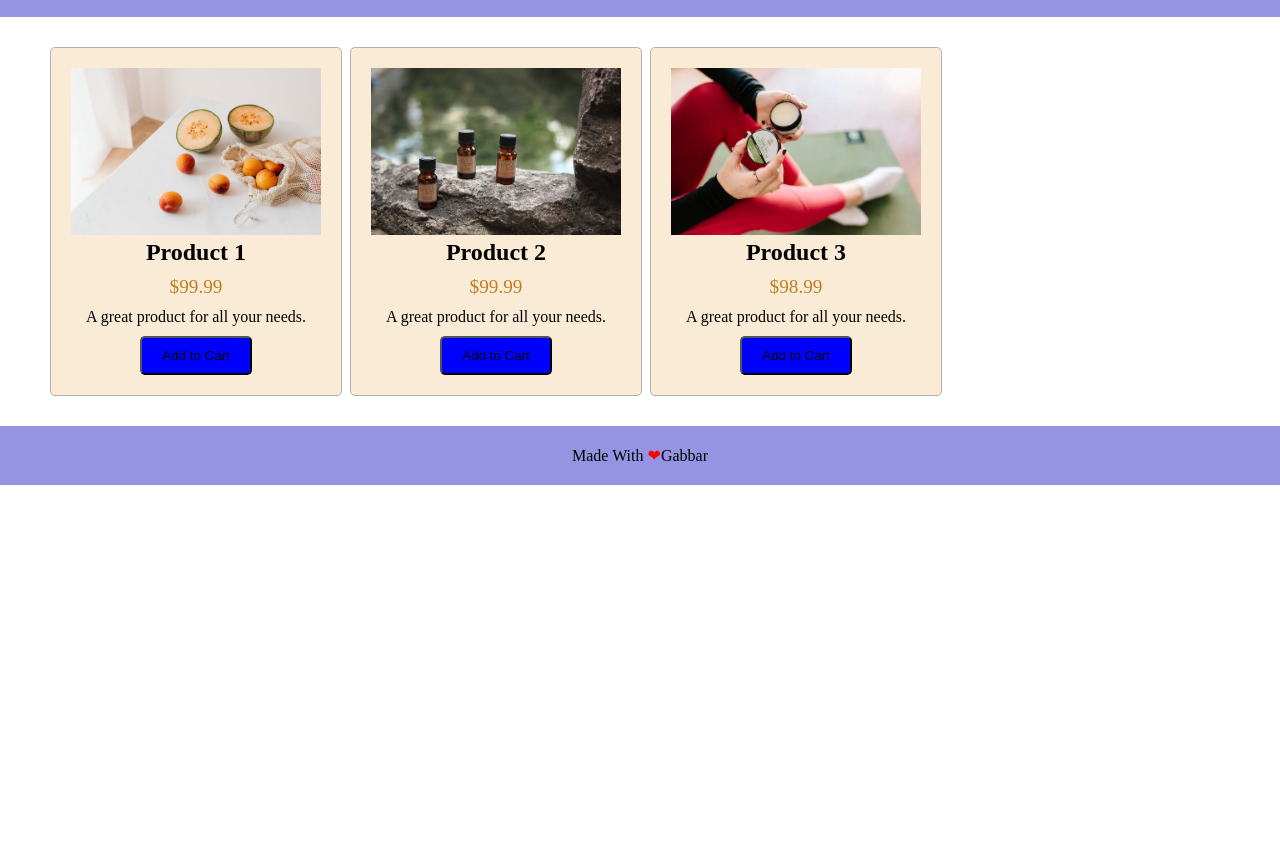
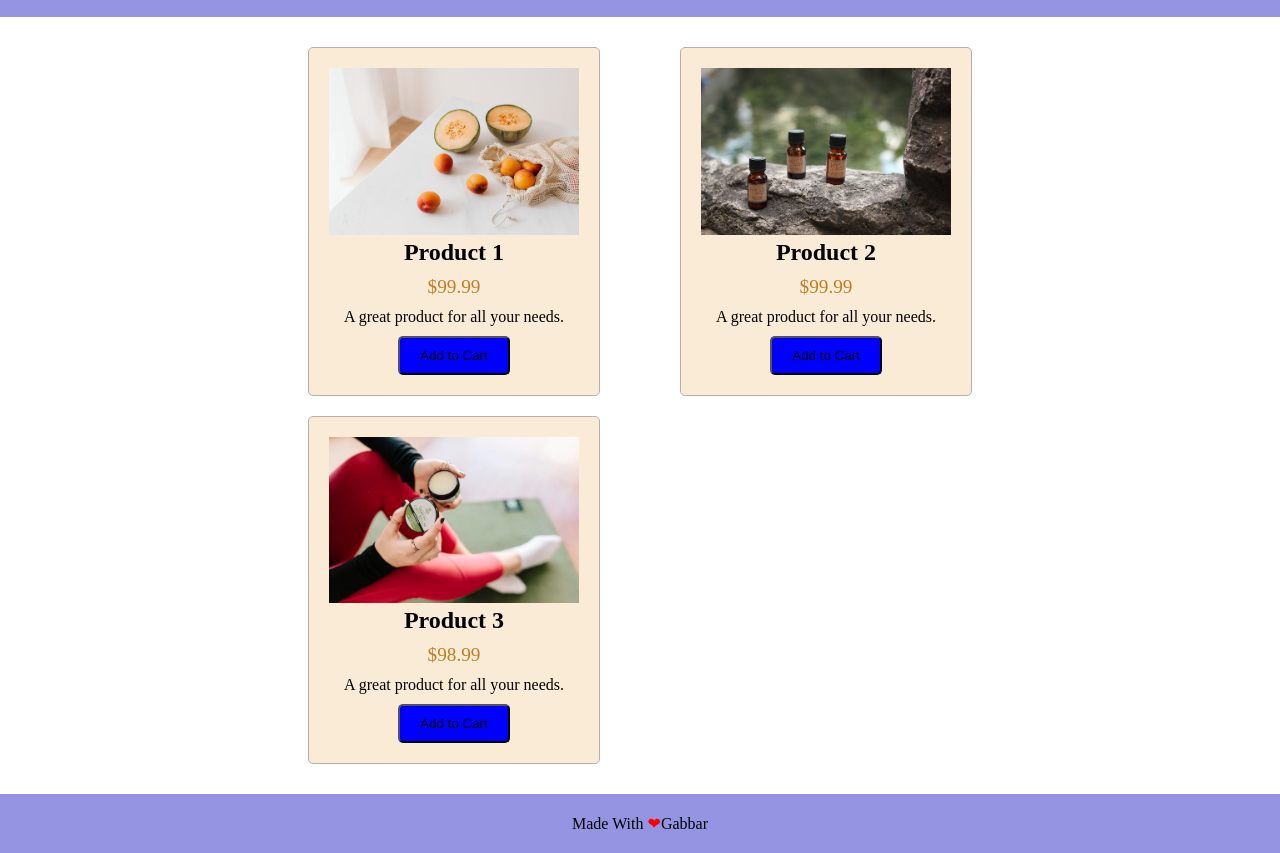
Before and after one commit to Gabbar-sharma11/E-commerce, a plain HTML site: page index.html in a window 1280 px wide. Shown: the part 60-913 px from the top of the page. Before the commit the page ends 800 px from the top, so only its background shows below. Drawn offline with Linux system fonts and the light colour scheme.

Commit message:
Update styles.css

```diff
--- a/styles.css
+++ b/styles.css
@@ -15,7 +15,7 @@ main{
     margin: 20px;
 }
 .p-grid{
-    margin: 20PX;
+    margin: 20px 20%;
     display: grid;
     flex-wrap: wrap;
     grid-template-columns: repeat(auto-fill, minmax(250px, 1fr));
```
